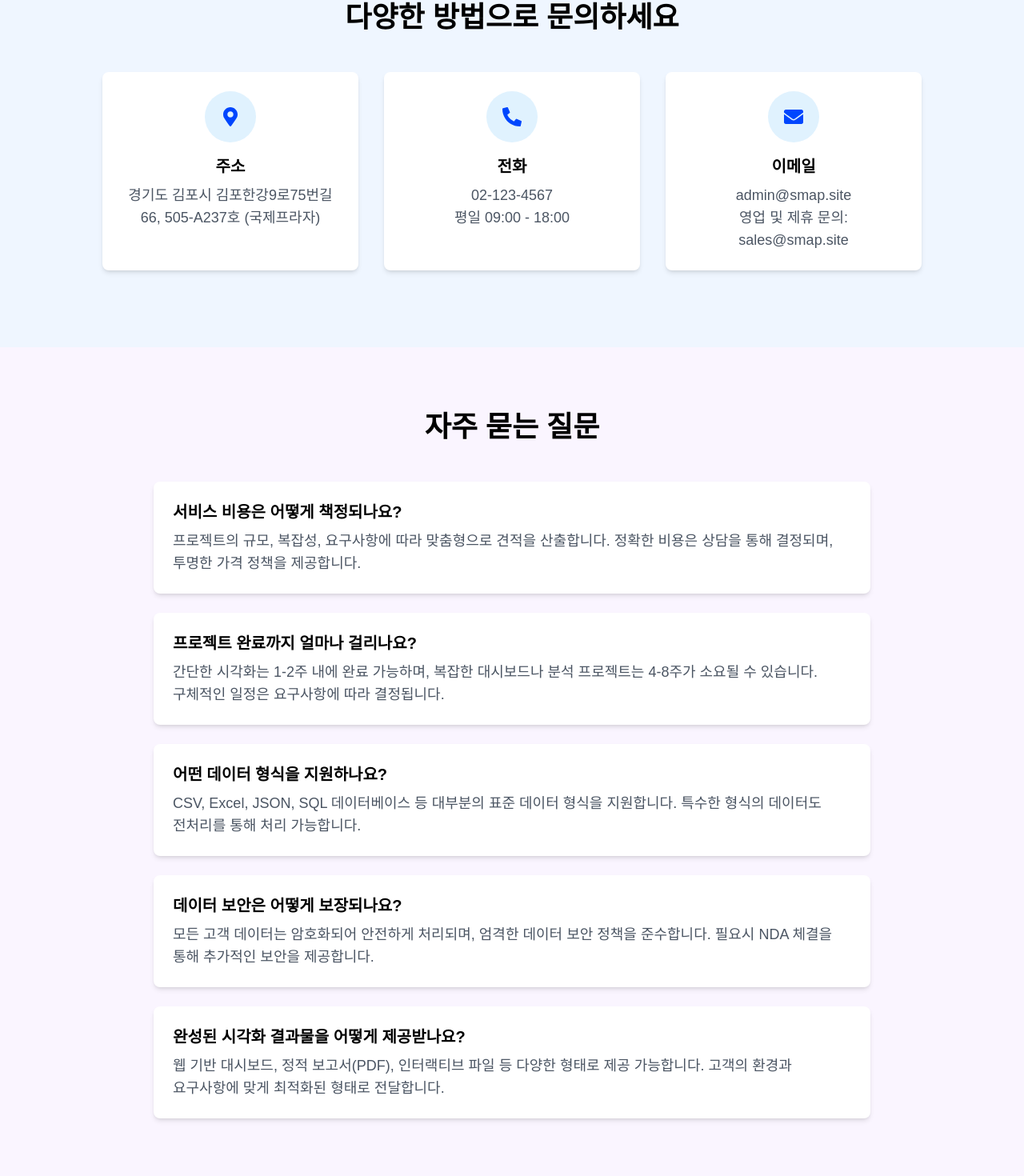
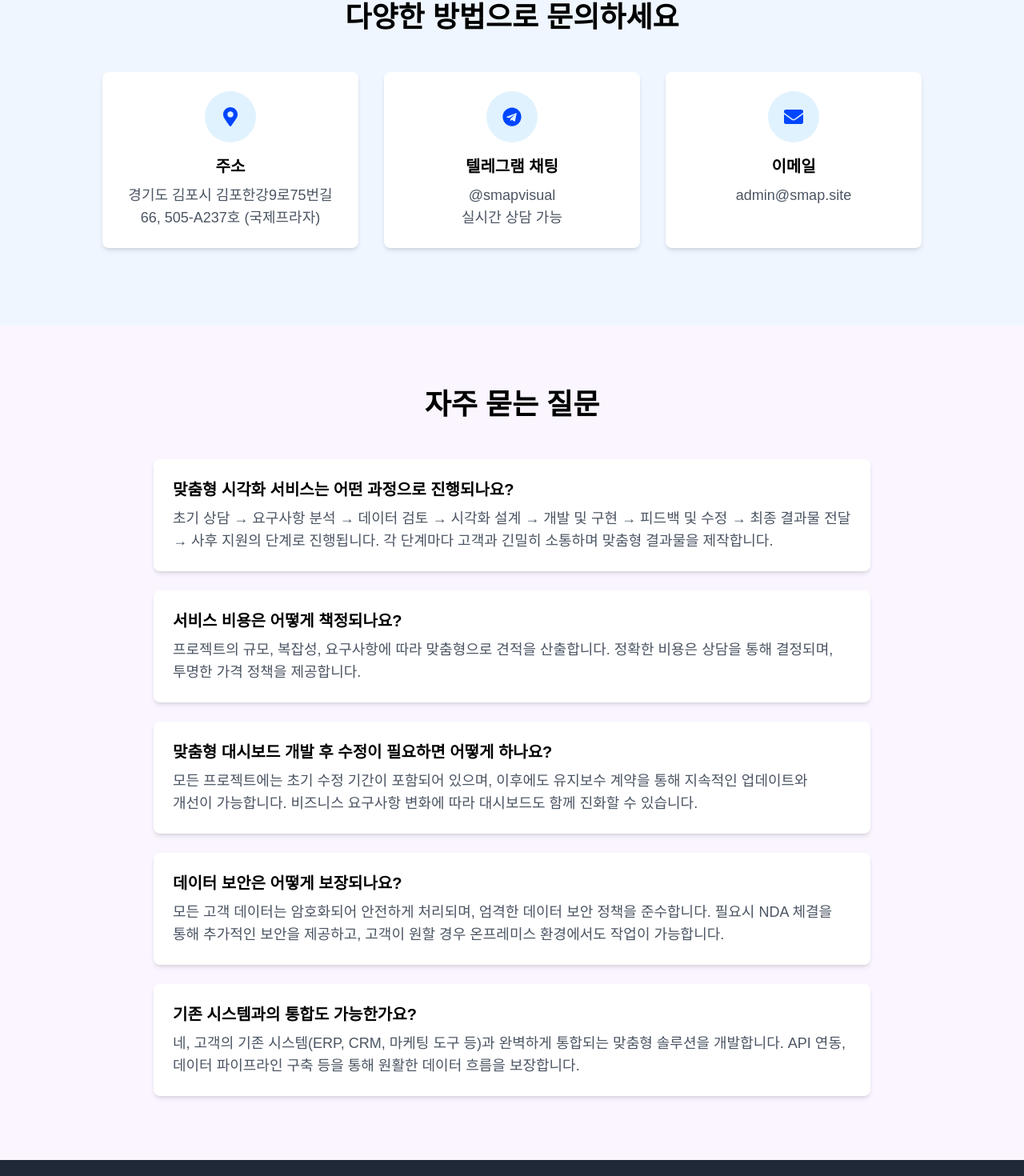
Before and after one commit to beyondReal-smap/smap-web-visualize, a Next.js app: page /contact in a window 1280 px wide. Shown: the part 1378-2848 px from the top of the page at 80% size. Built offline with nearby package versions, Linux system fonts and the light colour scheme; a web font is replaced by a local one.

Commit message:
홈페이지 주요 서비스 섹션 문구 수정 및 텔레그램 상담 추가: 서비스 설명을 구체화하고, 고객과의 소통 채널을 확장하여 사용자 경험 개선

```diff
--- a/app/components/Footer.jsx
+++ b/app/components/Footer.jsx
@@ -2,7 +2,7 @@
 
 import React from 'react';
 import Link from 'next/link';
-import { FaTwitter, FaFacebook, FaInstagram, FaLinkedin } from 'react-icons/fa';
+import { FaTwitter, FaFacebook, FaInstagram, FaLinkedin, FaTelegram } from 'react-icons/fa';
 
 export default function Footer() {
   return (
@@ -35,7 +35,7 @@ export default function Footer() {
           <div>
             <h3 className="text-xl font-bold mb-4">연락처</h3>
             <p className="text-gray-400 mb-2">이메일: admin@smap.site</p>
-            <p className="text-gray-400 mb-2">전화: 02-123-4567</p>
+            <p className="text-gray-400 mb-2">텔레그램: @smapvisual <span className="ml-2 text-sm">(실시간 상담)</span></p>
             <p className="text-gray-400 mb-2">주소: 경기도 김포시 김포한강9로75번길 66, 505-A237호 (국제프라자)</p>
           </div>
         </div>
--- a/app/contact/page.tsx
+++ b/app/contact/page.tsx
@@ -2,7 +2,7 @@ import React from 'react'
 import Link from 'next/link'
 import Header from '../components/Header'
 import Footer from '../components/Footer'
-import { FaMapMarkerAlt, FaPhoneAlt, FaEnvelope } from 'react-icons/fa'
+import { FaMapMarkerAlt, FaTelegram, FaEnvelope } from 'react-icons/fa'
 
 export default function Contact() {
   return (
@@ -143,10 +143,10 @@ export default function Contact() {
 
               <div className="bg-white p-6 rounded-lg shadow-md text-center">
                 <div className="w-16 h-16 bg-blue-100 text-blue-600 rounded-full flex items-center justify-center mx-auto mb-4">
-                  <FaPhoneAlt size={24} />
+                  <FaTelegram size={24} />
                 </div>
-                <h3 className="text-xl font-bold mb-2">전화</h3>
-                <p className="text-gray-600 text-lg">02-123-4567<br />평일 09:00 - 18:00</p>
+                <h3 className="text-xl font-bold mb-2">텔레그램 채팅</h3>
+                <p className="text-gray-600 text-lg">@smapvisual<br />실시간 상담 가능</p>
               </div>
 
               <div className="bg-white p-6 rounded-lg shadow-md text-center">
@@ -154,7 +154,7 @@ export default function Contact() {
                   <FaEnvelope size={24} />
                 </div>
                 <h3 className="text-xl font-bold mb-2">이메일</h3>
-                <p className="text-gray-600 text-lg">admin@smap.site<br />영업 및 제휴 문의: sales@smap.site</p>
+                <p className="text-gray-600 text-lg">admin@smap.site</p>
               </div>
             </div>
           </div>
@@ -169,28 +169,28 @@ export default function Contact() {
 
             <div className="space-y-6">
               <div className="bg-white p-6 rounded-lg shadow-md">
+                <h3 className="text-xl font-bold mb-2">맞춤형 시각화 서비스는 어떤 과정으로 진행되나요?</h3>
+                <p className="text-gray-600 text-lg">초기 상담 → 요구사항 분석 → 데이터 검토 → 시각화 설계 → 개발 및 구현 → 피드백 및 수정 → 최종 결과물 전달 → 사후 지원의 단계로 진행됩니다. 각 단계마다 고객과 긴밀히 소통하며 맞춤형 결과물을 제작합니다.</p>
+              </div>
+
+              <div className="bg-white p-6 rounded-lg shadow-md">
                 <h3 className="text-xl font-bold mb-2">서비스 비용은 어떻게 책정되나요?</h3>
                 <p className="text-gray-600 text-lg">프로젝트의 규모, 복잡성, 요구사항에 따라 맞춤형으로 견적을 산출합니다. 정확한 비용은 상담을 통해 결정되며, 투명한 가격 정책을 제공합니다.</p>
               </div>
 
               <div className="bg-white p-6 rounded-lg shadow-md">
-                <h3 className="text-xl font-bold mb-2">프로젝트 완료까지 얼마나 걸리나요?</h3>
-                <p className="text-gray-600 text-lg">간단한 시각화는 1-2주 내에 완료 가능하며, 복잡한 대시보드나 분석 프로젝트는 4-8주가 소요될 수 있습니다. 구체적인 일정은 요구사항에 따라 결정됩니다.</p>
-              </div>
-
-              <div className="bg-white p-6 rounded-lg shadow-md">
-                <h3 className="text-xl font-bold mb-2">어떤 데이터 형식을 지원하나요?</h3>
-                <p className="text-gray-600 text-lg">CSV, Excel, JSON, SQL 데이터베이스 등 대부분의 표준 데이터 형식을 지원합니다. 특수한 형식의 데이터도 전처리를 통해 처리 가능합니다.</p>
+                <h3 className="text-xl font-bold mb-2">맞춤형 대시보드 개발 후 수정이 필요하면 어떻게 하나요?</h3>
+                <p className="text-gray-600 text-lg">모든 프로젝트에는 초기 수정 기간이 포함되어 있으며, 이후에도 유지보수 계약을 통해 지속적인 업데이트와 개선이 가능합니다. 비즈니스 요구사항 변화에 따라 대시보드도 함께 진화할 수 있습니다.</p>
               </div>
 
               <div className="bg-white p-6 rounded-lg shadow-md">
                 <h3 className="text-xl font-bold mb-2">데이터 보안은 어떻게 보장되나요?</h3>
-                <p className="text-gray-600 text-lg">모든 고객 데이터는 암호화되어 안전하게 처리되며, 엄격한 데이터 보안 정책을 준수합니다. 필요시 NDA 체결을 통해 추가적인 보안을 제공합니다.</p>
+                <p className="text-gray-600 text-lg">모든 고객 데이터는 암호화되어 안전하게 처리되며, 엄격한 데이터 보안 정책을 준수합니다. 필요시 NDA 체결을 통해 추가적인 보안을 제공하고, 고객이 원할 경우 온프레미스 환경에서도 작업이 가능합니다.</p>
               </div>
 
               <div className="bg-white p-6 rounded-lg shadow-md">
-                <h3 className="text-xl font-bold mb-2">완성된 시각화 결과물을 어떻게 제공받나요?</h3>
-                <p className="text-gray-600 text-lg">웹 기반 대시보드, 정적 보고서(PDF), 인터랙티브 파일 등 다양한 형태로 제공 가능합니다. 고객의 환경과 요구사항에 맞게 최적화된 형태로 전달합니다.</p>
+                <h3 className="text-xl font-bold mb-2">기존 시스템과의 통합도 가능한가요?</h3>
+                <p className="text-gray-600 text-lg">네, 고객의 기존 시스템(ERP, CRM, 마케팅 도구 등)과 완벽하게 통합되는 맞춤형 솔루션을 개발합니다. API 연동, 데이터 파이프라인 구축 등을 통해 원활한 데이터 흐름을 보장합니다.</p>
               </div>
             </div>
           </div>
--- a/app/page.tsx
+++ b/app/page.tsx
@@ -49,16 +49,16 @@ export default function Home() {
       {/* Features Section */}
       <section className="py-20 bg-white">
         <div className="container mx-auto px-4">
-          <h2 className="text-3xl font-bold text-center mb-12">주요 기능</h2>
+          <h2 className="text-3xl font-bold text-center mb-12">주요 서비스</h2>
           <div className="grid grid-cols-1 md:grid-cols-2 lg:grid-cols-4 gap-8">
             {/* Feature 1 */}
             <div className="bg-white p-6 rounded-lg shadow-md">
               <div className="bg-blue-100 text-blue-600 w-12 h-12 flex items-center justify-center rounded-full mb-4">
                 <FaChartLine size={24} />
               </div>
-              <h3 className="text-xl font-semibold mb-3">다양한 시각화</h3>
+              <h3 className="text-xl font-semibold mb-3">맞춤형 데이터 시각화</h3>
               <p className="text-gray-600">
-                막대 그래프, 파이 차트, 히트맵 등 20가지 이상의 다양한 시각화 유형을 제공합니다.
+                귀사의 데이터와 목적에 맞는 최적의 시각화 솔루션을 설계하고 개발해 드립니다.
               </p>
             </div>
 
@@ -67,9 +67,9 @@ export default function Home() {
               <div className="bg-purple-100 text-purple-600 w-12 h-12 flex items-center justify-center rounded-full mb-4">
                 <FaRocket size={24} />
               </div>
-              <h3 className="text-xl font-semibold mb-3">실시간 업데이트</h3>
+              <h3 className="text-xl font-semibold mb-3">데이터 분석 컨설팅</h3>
               <p className="text-gray-600">
-                데이터가 변경될 때마다 자동으로 시각화가 업데이트되어 항상 최신 정보를 확인할 수 있습니다.
+                데이터 전문가가 귀사의 데이터를 심층 분석하여 숨겨진 인사이트와 기회를 발견합니다.
               </p>
             </div>
 
@@ -78,9 +78,9 @@ export default function Home() {
               <div className="bg-green-100 text-green-600 w-12 h-12 flex items-center justify-center rounded-full mb-4">
                 <FaCode size={24} />
               </div>
-              <h3 className="text-xl font-semibold mb-3">API 지원</h3>
+              <h3 className="text-xl font-semibold mb-3">맞춤형 API 개발</h3>
               <p className="text-gray-600">
-                강력한 API를 통해 어떤 애플리케이션이나 서비스에서도 쉽게 통합하여 사용할 수 있습니다.
+                귀사의 시스템과 완벽하게 통합되는 커스텀 API를 개발하여 데이터 활용성을 극대화합니다.
               </p>
             </div>
 
@@ -89,9 +89,9 @@ export default function Home() {
               <div className="bg-red-100 text-red-600 w-12 h-12 flex items-center justify-center rounded-full mb-4">
                 <FaBook size={24} />
               </div>
-              <h3 className="text-xl font-semibold mb-3">상세한 문서</h3>
+              <h3 className="text-xl font-semibold mb-3">교육 및 기술 지원</h3>
               <p className="text-gray-600">
-                초보자부터 전문가까지 누구나 쉽게 이해할 수 있는 상세한 문서와 튜토리얼을 제공합니다.
+                개발된 솔루션의 효과적인 활용을 위한 맞춤형 교육과 지속적인 기술 지원을 제공합니다.
               </p>
             </div>
           </div>
```
